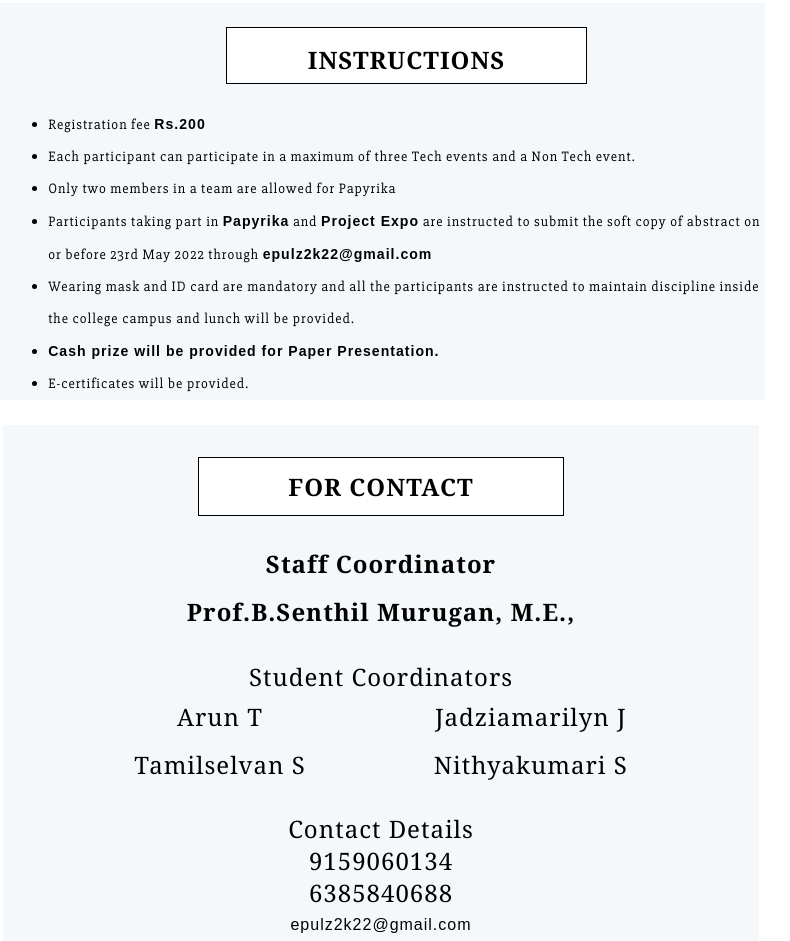
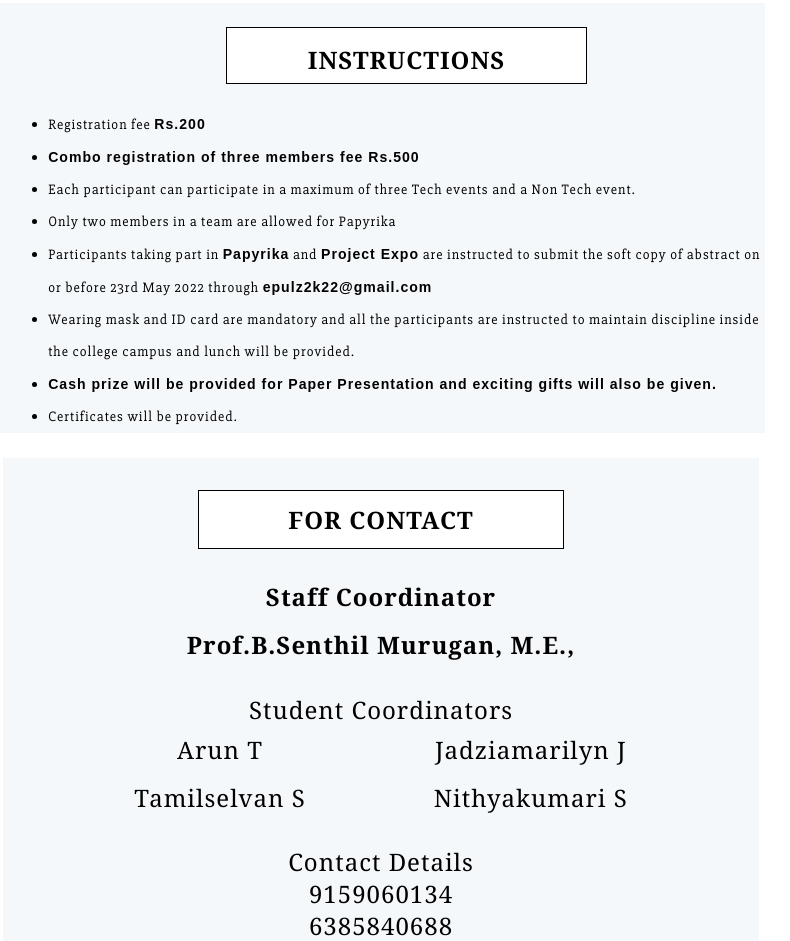
Before and after one commit to Epulz-2k22/ECE, a plain HTML site: page index.html in a window 1280 px wide. Shown: the part 3760-4701 px from the top of the page, without its empty margins (259-1049 px from the left). Drawn offline with nearby package versions, Linux system fonts and the light colour scheme; a web font is replaced by a local one.

Commit message:
Update index.html

```diff
--- a/index.html
+++ b/index.html
@@ -262,6 +262,12 @@
             </li>
             <li>
                 <p>
+                <spam>Combo registration of three members fee Rs.500
+                </spam>
+                </p>
+            </li>
+            <li>
+                <p>
                     Each participant can participate in a maximum of three Tech events and a Non Tech event.
                 </p>
             </li>
@@ -286,12 +292,12 @@
             </li>
             <li>
                 <p>
-                    <spam> Cash prize will be provided for Paper Presentation.</spam>
+                    <spam> Cash prize will be provided for Paper Presentation and exciting gifts will also be given.</spam>
                 </p>
             </li>
             <li>
                 <p>
-                    E-certificates will be provided.
+                    Certificates will be provided.
                 </p>
             </li>
 
```
